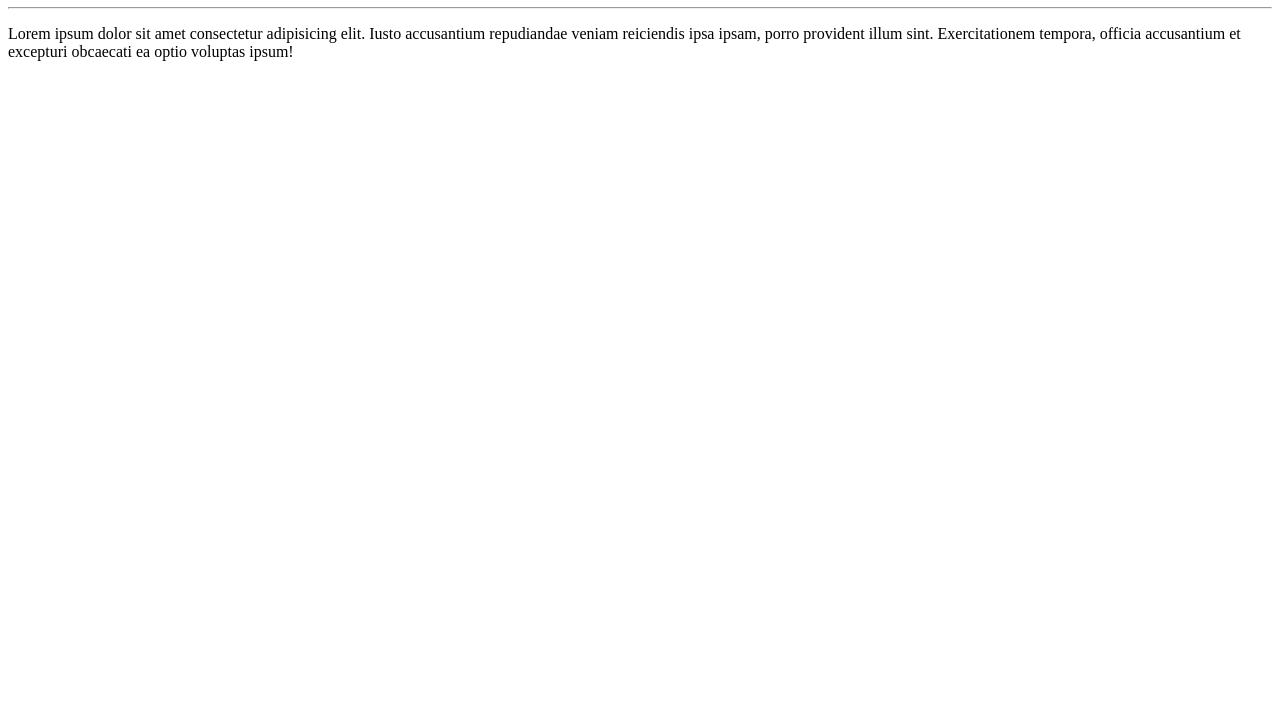
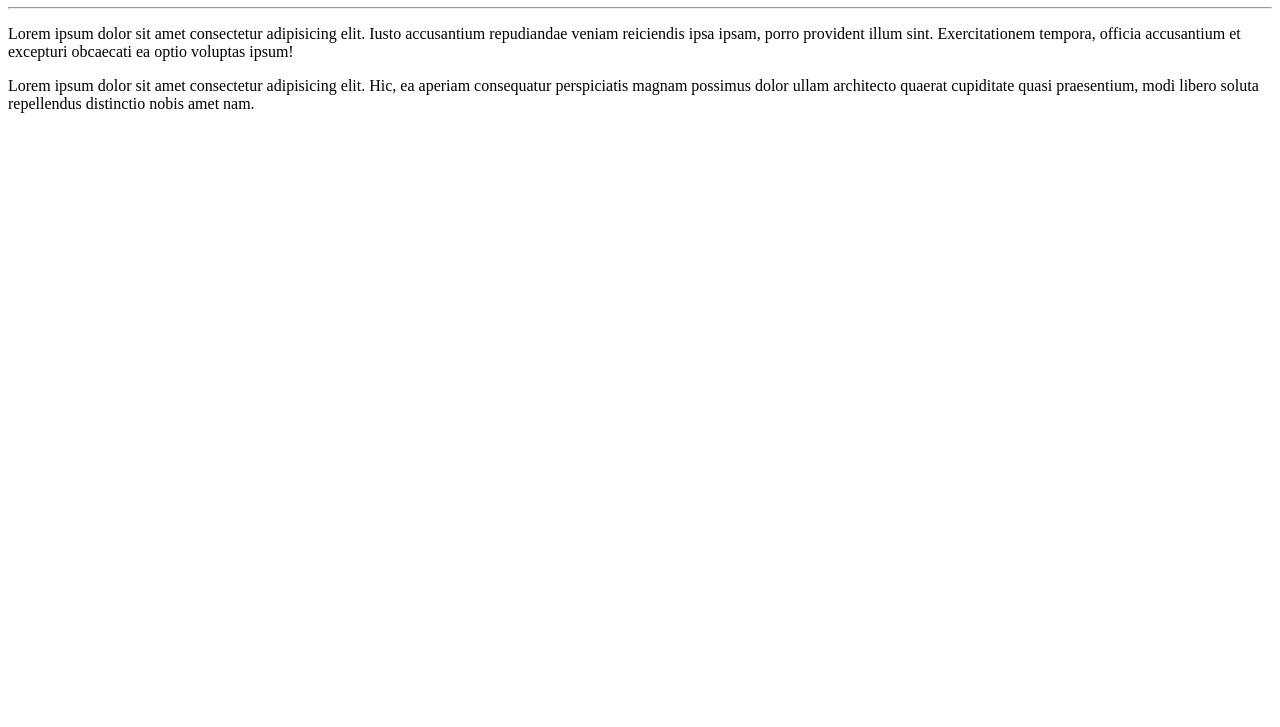
Before and after one commit to juarez-andre/Ola-Mundo, a plain HTML site: page index.html in a window 1280 px wide. Shown: the part 73-800 px from the top of the page. Drawn offline with Linux system fonts and the light colour scheme.

Commit message:
adicionei um parágrafo

```diff
--- a/index.html
+++ b/index.html
@@ -12,5 +12,6 @@
     </h1>
     <hr>
     <p>Lorem ipsum dolor sit amet consectetur adipisicing elit. Iusto accusantium repudiandae veniam reiciendis ipsa ipsam, porro provident illum sint. Exercitationem tempora, officia accusantium et excepturi obcaecati ea optio voluptas ipsum!</p>
+    <p>Lorem ipsum dolor sit amet consectetur adipisicing elit. Hic, ea aperiam consequatur perspiciatis magnam possimus dolor ullam architecto quaerat cupiditate quasi praesentium, modi libero soluta repellendus distinctio nobis amet nam.</p>
 </body>
 </html>
```
